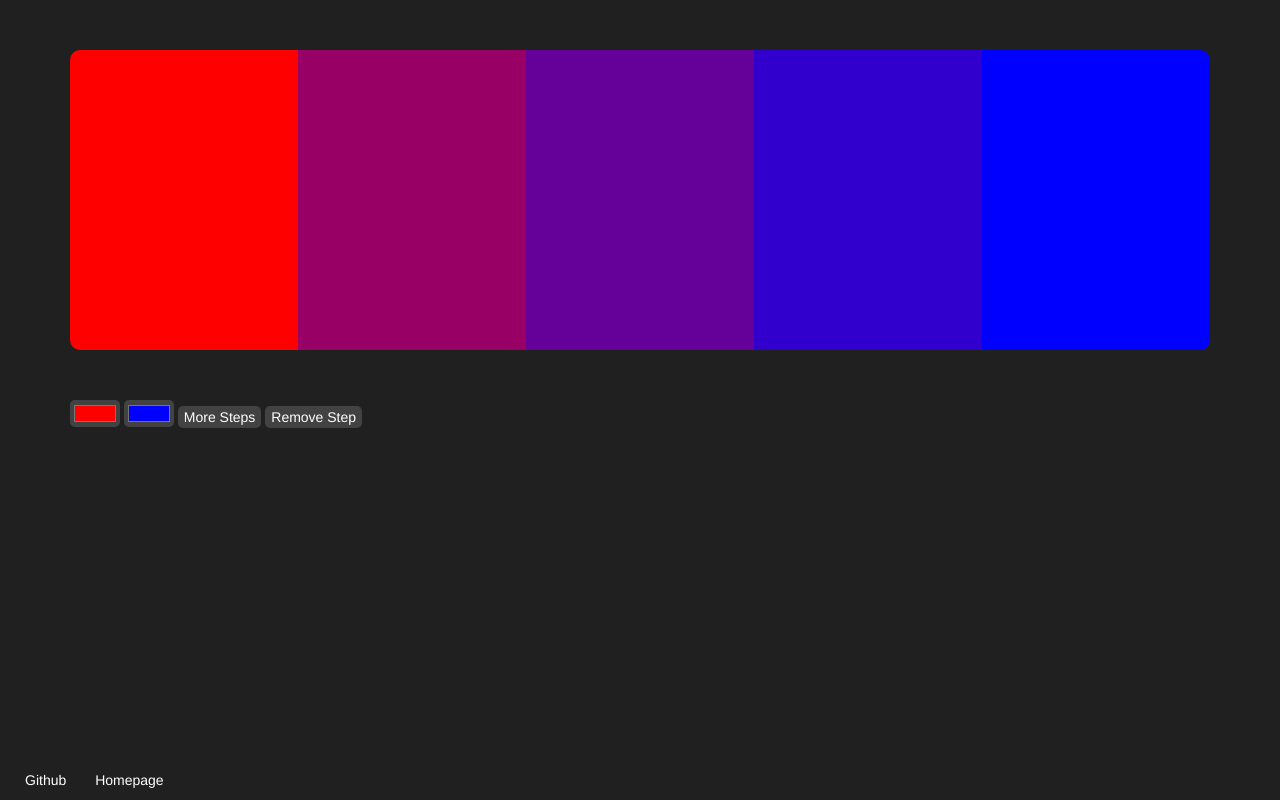
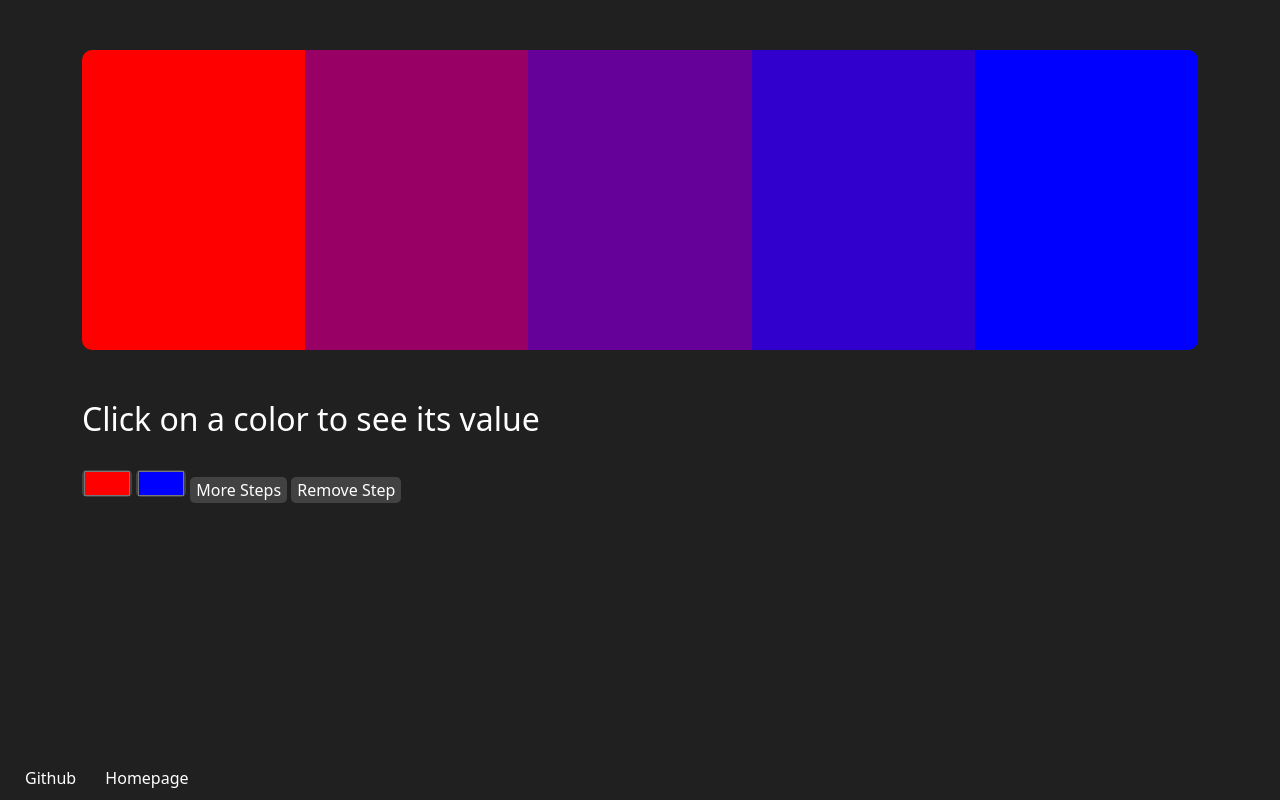
Before and after one commit to SunnyStays/gradientApp, a plain HTML site: page index.html in a window 1280 px wide. Drawn offline with nearby package versions, Linux system fonts and the light colour scheme.

Commit message:
display color value

```diff
--- a/index.html
+++ b/index.html
@@ -6,12 +6,15 @@
         <meta http-equiv='X-UA-Compatible' content='ie=edge'>
         <title>Gradient</title>
 
+        <!-- minified Popper.js -->
+        <script src="https://cdn.jsdelivr.net/npm/@popperjs/core@2.9.2/dist/umd/popper.min.js"></script>
+
         <!-- Latest compiled and minified CSS -->
-        <link rel='stylesheet' href='https://maxcdn.bootstrapcdn.com/bootstrap/3.4.1/css/bootstrap.min.css'>
+        <link rel='stylesheet' href='https://cdn.jsdelivr.net/npm/bootstrap@5.1.3/dist/css/bootstrap.min.css'>
         <!-- jQuery library -->
         <script src='https://ajax.googleapis.com/ajax/libs/jquery/3.6.0/jquery.min.js'></script>
         <!-- Latest compiled JavaScript -->
-        <script src='https://maxcdn.bootstrapcdn.com/bootstrap/3.4.1/js/bootstrap.min.js'></script>
+        <script src='https://cdn.jsdelivr.net/npm/bootstrap@5.1.3/dist/js/bootstrap.min.js'></script>
 
         <link rel='stylesheet' href='style.css'>
     </head>
@@ -25,15 +28,16 @@
                 <div class="gradient-box" id="gradient4" ></div>
                 <div class="gradient-box" id="gradient5" ></div>
             </div>
+            <div id="color-text" class="h2">Click on a color to see its value</div><br>
+
             <input type="color" value="#ff0000" class="input" id="colorTwo">
             <input type="color" value="#0000ff" class="input" id="colorOne">
+
             <button type="button" class="input" onclick="addGradientBox()">More Steps</button>
             <button type="button" class="input" onclick="removeGradientBox()">Remove Step</button>
 
-
         </div>
-        <footer><a href="https://github.com/SunnyStays/gradientApp">Github</a> <a href="https://sunnystays.github.io/">Homepage</a></footer>
-
+        <footer><a>Github</a> <a>Homepage</a></footer>
         <script src="scripts.js"></script>
     </body>
 </html>
--- a/scripts.js
+++ b/scripts.js
@@ -1,4 +1,3 @@
-
 function colorChannelMix(colorChannelA, colorChannelB, mixValue){
     let channelA = colorChannelA*mixValue
     let channelB = colorChannelB*(1-mixValue)
@@ -29,9 +28,13 @@
 
     for (let i = 0; i<=childrenCount;i++){
 
+        let gradientId = "#gradient"+i
         let mixValue = 1.0/childrenCount*i
+        let backgroundColor = colorMix(returnColor(colorOne),returnColor(colorTwo),mixValue)
 
-                    $("#gradient"+i).css("background-color",colorMix(returnColor(colorOne),returnColor(colorTwo),mixValue))
+        $(gradientId).css("background-color",backgroundColor)
+
+
     }
 }
 
@@ -54,7 +57,16 @@
     generateGradient()
 }
 
+
+const rgb2hex = (rgb) => `#${rgb.match(/^rgb\((\d+),\s*(\d+),\s*(\d+)\)$/).slice(1).map(n => parseInt(n, 10).toString(16).padStart(2, '0')).join('')}`
+
 generateGradient()
+
+$(document).on("click",'.gradient-box',function() {
+    //alert(rgb2hex($(this).css("background-color")))
+    //alert(this.id)
+    $("#color-text").text("This color is "+rgb2hex($(this).css("background-color"))).css("background-color",$(this).css("background-color"))
+});
 
 colorOne.addEventListener("change", generateGradient, false);
 colorTwo.addEventListener("change", generateGradient, false);
```
Lines whose indentation alone changed are shown as unchanged.
